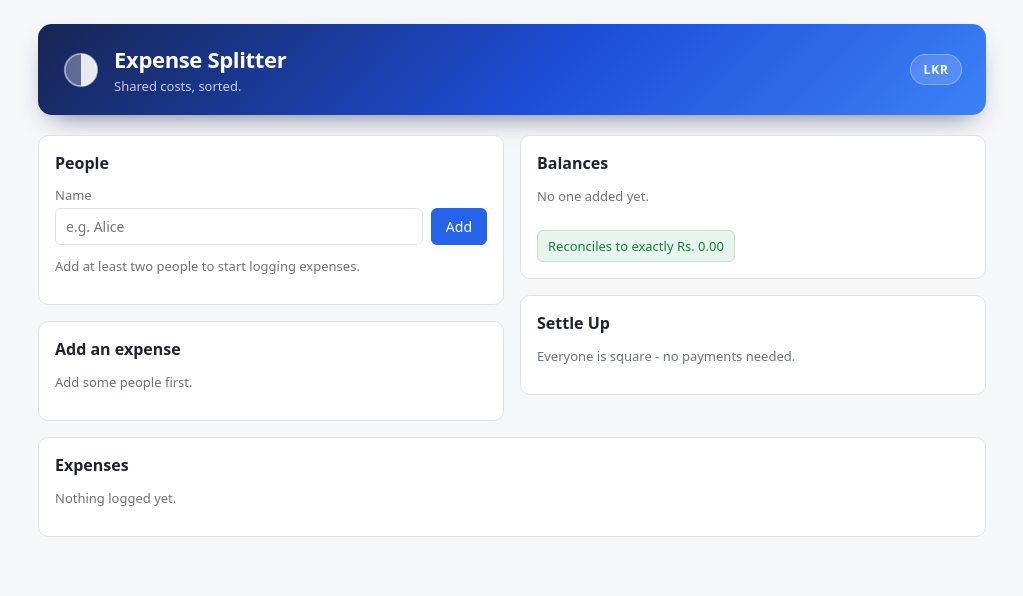
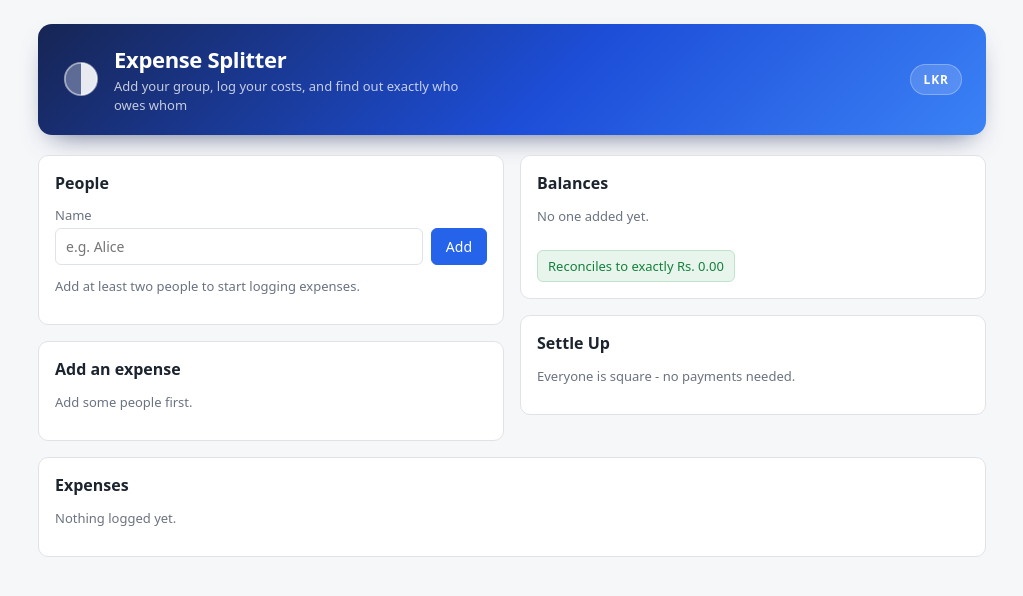
Before and after one commit to ChethanaGimhan/expense-splitter, a React (Vite) app: page / in a window 1280 px wide. Shown: the top 596 px of the page, without its empty margins (128-1151 px from the left). Built offline with nearby package versions, Linux system fonts and the light colour scheme.

Commit message:
feat: describe the flow in the header tagline

```diff
--- a/src/App.tsx
+++ b/src/App.tsx
@@ -72,7 +72,9 @@ export default function App() {
           </svg>
           <div>
             <h1>Expense Splitter</h1>
-            <p className="tagline">Shared costs, sorted.</p>
+            <p className="tagline">
+              Add your group, log your costs, and find out exactly who owes whom
+            </p>
           </div>
         </div>
         <span className="currency-pill">LKR</span>
--- a/src/styles.css
+++ b/src/styles.css
@@ -61,7 +61,9 @@ body {
 
 .tagline {
   margin: 3px 0 0;
+  max-width: 48ch;
   font-size: 13px;
+  line-height: 1.45;
   color: rgba(255, 255, 255, 0.75);
 }
 
```
